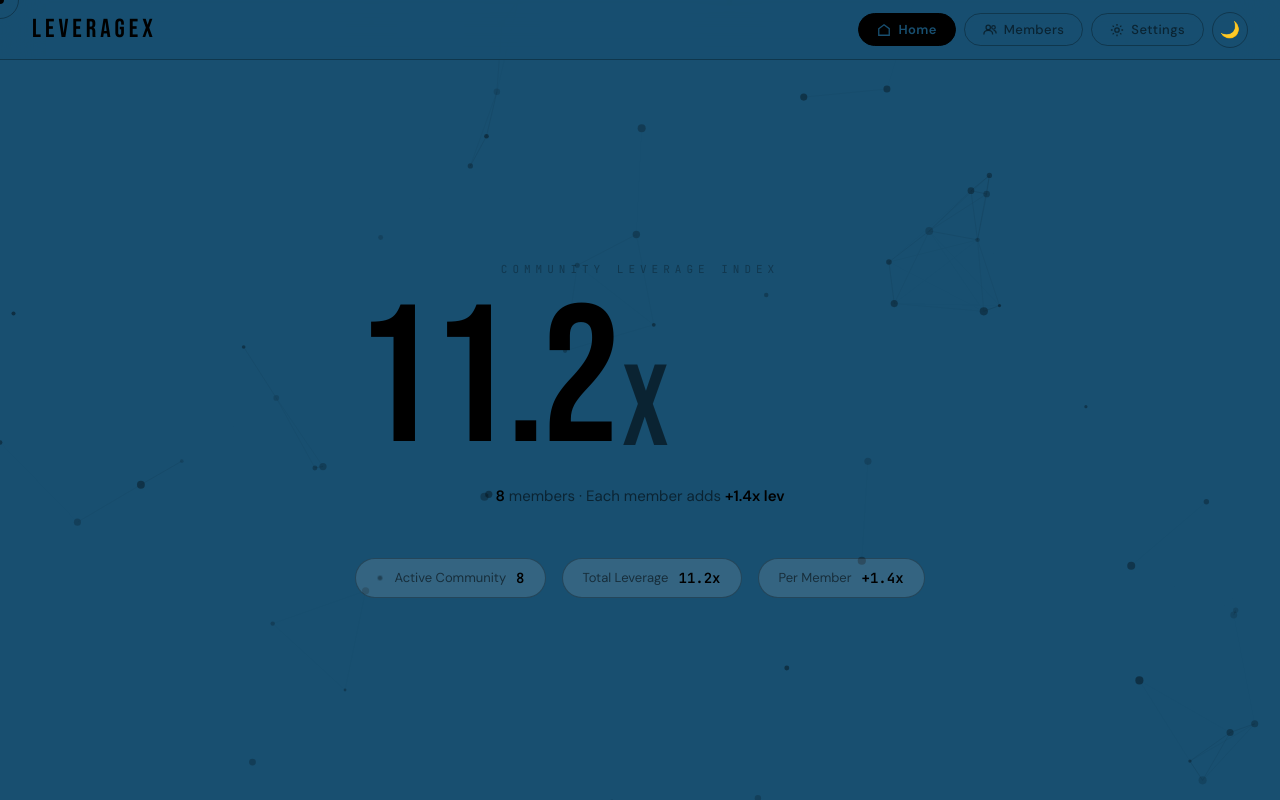
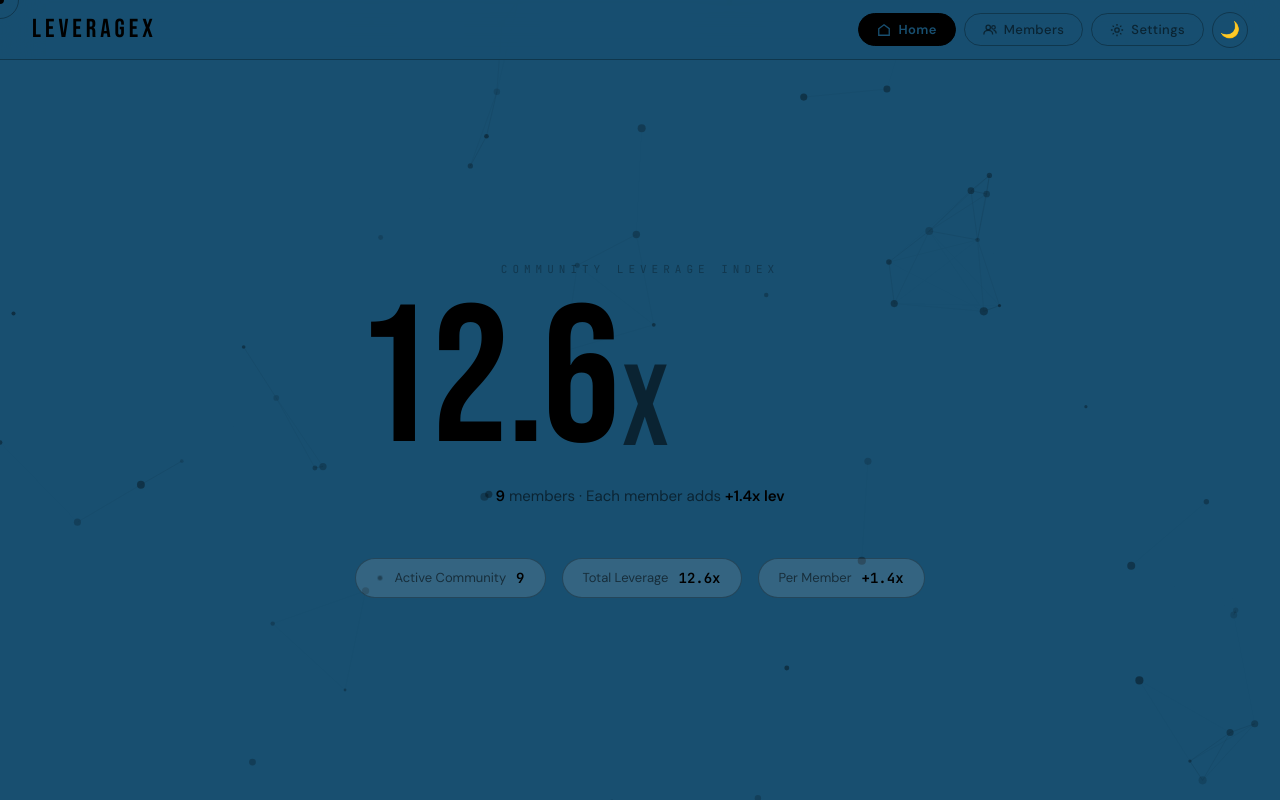
Before and after one commit to m1ik33y/LeverageX, a plain HTML site: page index.html in a window 1280 px wide. Drawn offline with Linux system fonts and the light colour scheme.

```diff
--- a/index.html
+++ b/index.html
@@ -435,6 +435,7 @@
   { name: "nbc",             role: "nbc Brand",         joined: "Apr 2026" },
   { name: "Monjil",             role: "Marketing",         joined: "Apr 2026" },
   { name: "Panda",             role: "Ember(Co-founder)",         joined: "Apr 2026" },
+  { name: "Ankit",             role: "Tweeler(Owner)",         joined: "Apr 2026" },
 
   /* ── ADD MORE MEMBERS BELOW THIS LINE ── */
 
```
